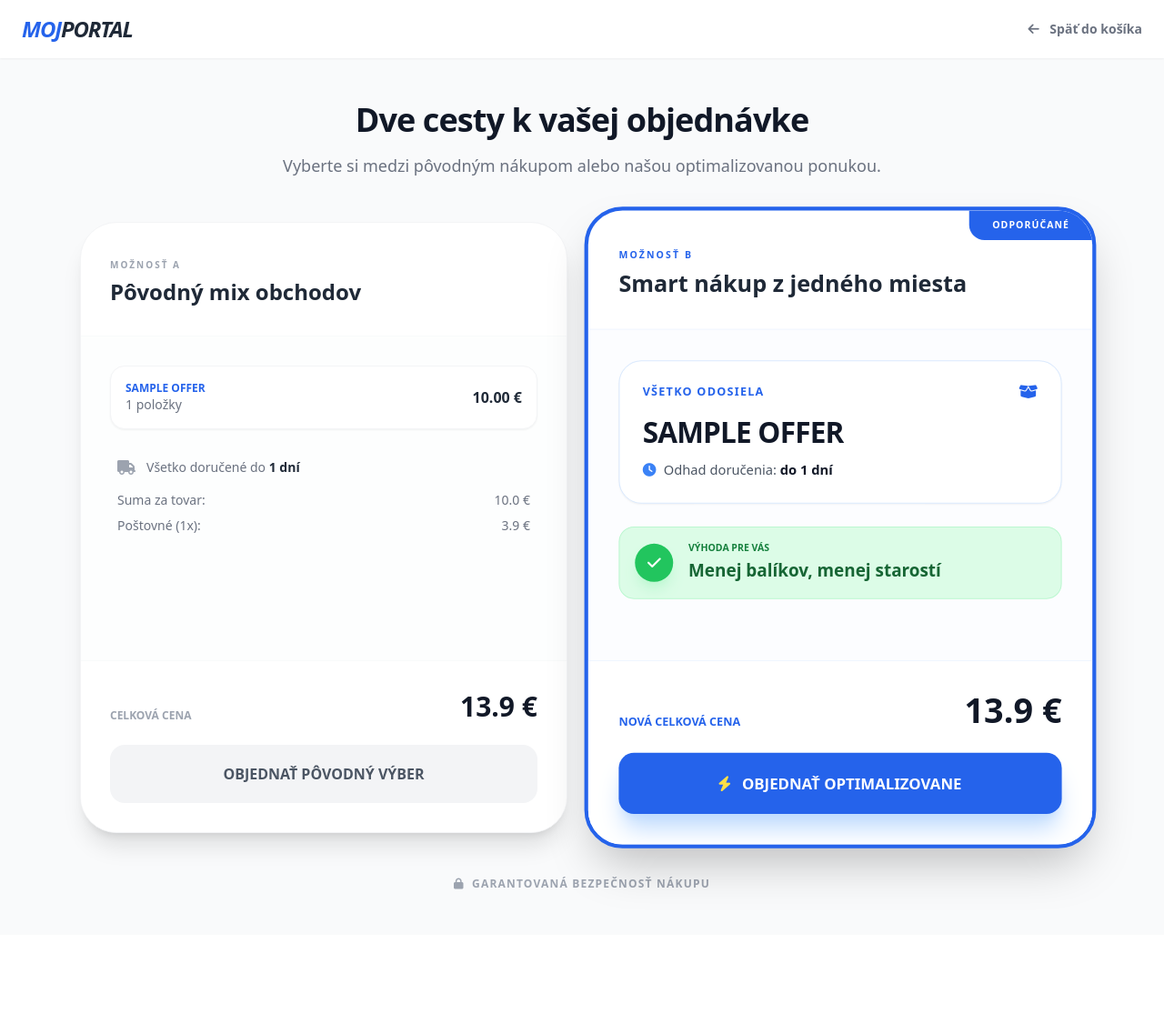
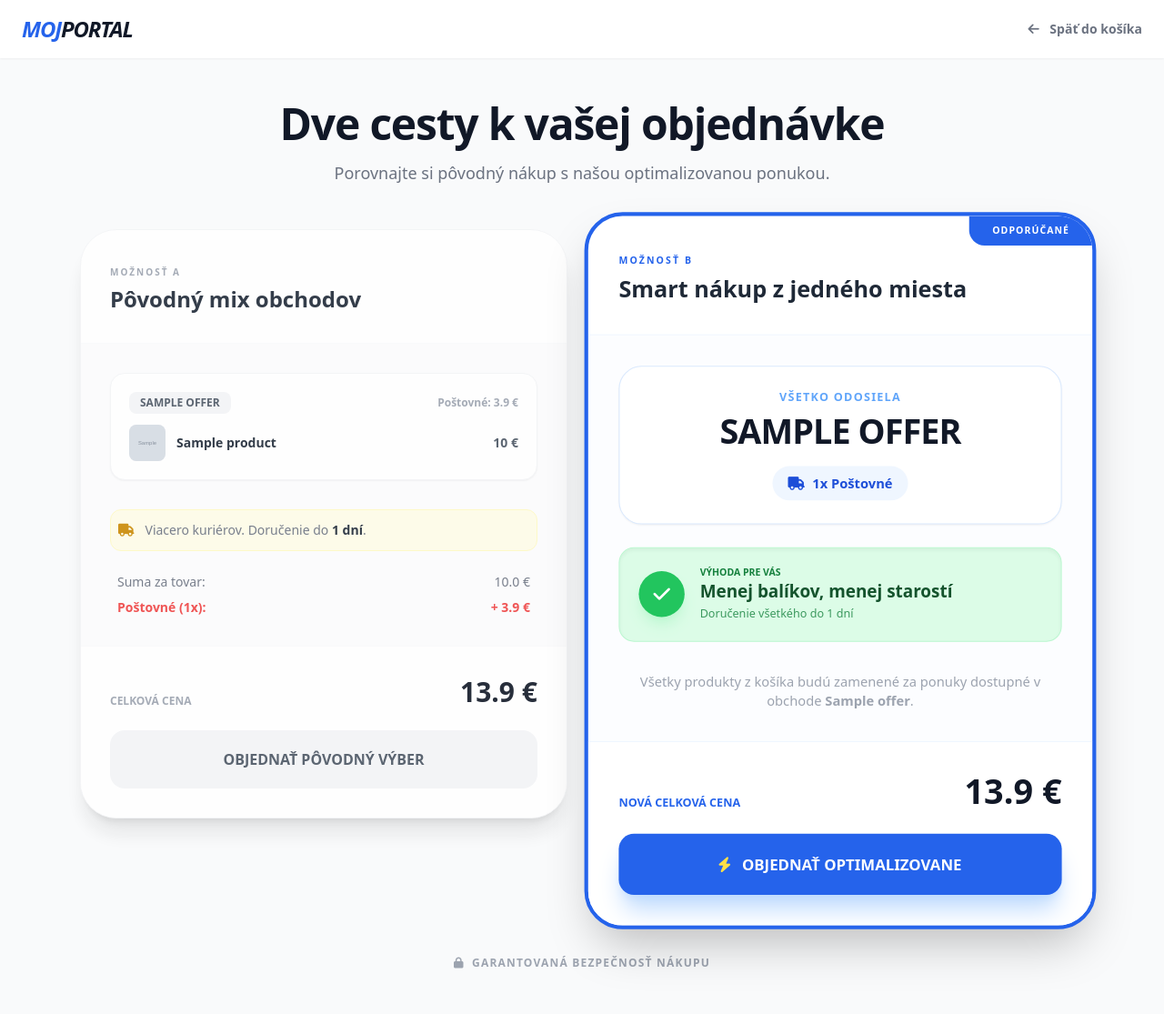
Before and after one commit to jefisprava-cyber/moj_portal, a Django app: page /optimize/ in a window 1280 px wide. Shown: the whole page at 91% size. Before the commit the page ends 978 px from the top, so only its background shows below. Run offline with Django 5.2, Linux system fonts and the light colour scheme; a user stored in the database is signed in; tables that the repository leaves empty hold one stand-in row (values such as "Sample post"); grey boxes marked "Sample" are stand-in pictures; some libraries are stand-ins or nearby versions.

Commit message:
Fix: Zobrazenie obrazkov v optimalizatore

```diff
--- a/products/templates/products/optimization_result.html
+++ b/products/templates/products/optimization_result.html
@@ -7,11 +7,11 @@
     <script src="https://cdn.tailwindcss.com"></script>
     <link rel="stylesheet" href="https://cdnjs.cloudflare.com/ajax/libs/font-awesome/6.0.0/css/all.min.css">
 </head>
-<body class="bg-gray-50 font-sans leading-normal tracking-normal">
+<body class="bg-gray-50 font-sans leading-normal tracking-normal text-gray-800">
 
     <nav class="bg-white shadow-sm sticky top-0 z-50">
         <div class="container mx-auto px-6 py-4 flex justify-between items-center">
-            <a href="/" class="text-2xl font-black text-blue-600 tracking-tighter italic">MOJ<span class="text-gray-800">PORTAL</span></a>
+            <a href="/" class="text-2xl font-black text-blue-600 tracking-tighter italic">MOJ<span class="text-gray-900">PORTAL</span></a>
             <a href="{% url 'cart_detail' %}" class="text-sm font-bold text-gray-500 hover:text-blue-600 transition">
                 <i class="fa fa-arrow-left mr-2"></i> Späť do košíka
             </a>
@@ -21,46 +21,57 @@
     <main class="container mx-auto px-6 py-12 max-w-6xl">
 
         <div class="text-center mb-12">
-            <h1 class="text-4xl font-black text-gray-900 mb-4 tracking-tight">Dve cesty k vašej objednávke</h1>
-            <p class="text-gray-500 text-lg">Vyberte si medzi pôvodným nákupom alebo našou optimalizovanou ponukou.</p>
+            <h1 class="text-3xl md:text-5xl font-black text-gray-900 mb-4 tracking-tight">Dve cesty k vašej objednávke</h1>
+            <p class="text-gray-500 text-lg">Porovnajte si pôvodný nákup s našou optimalizovanou ponukou.</p>
         </div>
 
-        <div class="grid grid-cols-1 lg:grid-cols-2 gap-8">
+        <div class="grid grid-cols-1 lg:grid-cols-2 gap-8 items-start">
 
-            <div class="bg-white rounded-[2.5rem] shadow-xl border border-gray-100 flex flex-col overflow-hidden relative">
+            <div class="bg-white rounded-[2.5rem] shadow-xl border border-gray-100 flex flex-col overflow-hidden relative opacity-90 hover:opacity-100 transition">
                 <div class="p-8 border-b border-gray-50">
                     <span class="text-[10px] font-black text-gray-400 uppercase tracking-[0.2em]">Možnosť A</span>
                     <h2 class="text-2xl font-bold text-gray-800 mt-1">Pôvodný mix obchodov</h2>
                 </div>
 
-                <div class="p-8 flex-grow bg-gray-50/30">
+                <div class="p-8 flex-grow bg-gray-50/50">
                     <ul class="space-y-4 mb-8">
                         {% for obchod, data in baliky.items %}
-                        <li class="flex justify-between items-center bg-white p-4 rounded-2xl border border-gray-100 shadow-sm">
-                            <div>
-                                <p class="text-xs font-black text-blue-600 uppercase">{{ obchod }}</p>
-                                <p class="text-sm text-gray-500">{{ data.produkty|length }} položky</p>
+                        <li class="bg-white p-5 rounded-2xl border border-gray-100 shadow-sm">
+                            <div class="flex justify-between items-center mb-3">
+                                <span class="bg-gray-100 text-gray-600 px-3 py-1 rounded-lg text-xs font-bold uppercase">{{ obchod }}</span>
+                                <span class="text-xs text-gray-400 font-bold">Poštovné: {{ data.postovne }} €</span>
                             </div>
-                            <span class="font-bold text-gray-800">{{ data.cena_tovaru|floatformat:2 }} €</span>
+
+                            <div class="space-y-3">
+                                {% for p in data.produkty %}
+                                <div class="flex items-center gap-3">
+                                    <img src="{{ p.product.image_url }}" alt="{{ p.product.name }}" class="w-10 h-10 rounded-lg object-cover bg-gray-100 mix-blend-multiply">
+                                    <div class="flex-grow">
+                                        <p class="text-sm font-bold text-gray-800 leading-tight">{{ p.product.name }}</p>
+                                    </div>
+                                    <span class="text-sm font-bold text-gray-600">{{ p.price|floatformat:0 }} €</span>
+                                </div>
+                                {% endfor %}
+                            </div>
                         </li>
                         {% endfor %}
                     </ul>
 
-                    <div class="flex items-center text-gray-500 mb-4 px-2">
-                        <i class="fa fa-truck mr-3 text-gray-400"></i>
-                        <span class="text-sm">
-                            Všetko doručené do <span class="font-bold text-gray-800">{{ max_dni_povodna }} dní</span>
+                    <div class="flex items-center text-gray-500 mb-4 px-2 text-sm bg-yellow-50 p-3 rounded-xl border border-yellow-100">
+                        <i class="fa fa-truck mr-3 text-yellow-600"></i>
+                        <span>
+                            Viacero kuriérov. Doručenie do <span class="font-bold text-gray-800">{{ max_dni_povodna }} dní</span>.
                         </span>
                     </div>
 
-                    <div class="space-y-2 text-sm text-gray-500 px-2">
+                    <div class="space-y-2 text-sm text-gray-500 px-2 mt-6">
                         <div class="flex justify-between">
                             <span>Suma za tovar:</span>
                             <span>{{ celkova_cena_tovaru }} €</span>
                         </div>
-                        <div class="flex justify-between">
+                        <div class="flex justify-between text-red-500 font-bold">
                             <span>Poštovné ({{ baliky|length }}x):</span>
-                            <span>{{ celkove_postovne }} €</span>
+                            <span>+ {{ celkove_postovne }} €</span>
                         </div>
                     </div>
                 </div>
@@ -88,35 +99,34 @@
                     </div>
 
                     <div class="p-8 flex-grow bg-blue-50/20">
-                        <div class="bg-white p-6 rounded-3xl border border-blue-100 shadow-sm mb-6">
-                            <div class="flex items-center justify-between mb-4">
-                                <span class="text-xs font-black text-blue-600 uppercase tracking-widest">Všetko odosiela</span>
-                                <i class="fa fa-box-open text-blue-600"></i>
-                            </div>
-                            <p class="text-3xl font-black text-gray-900 mb-1 uppercase tracking-tight">{{ lepsia_alternativa.obchod }}</p>
 
-                            <div class="flex items-center mt-3 text-sm">
-                                <i class="fa fa-clock text-blue-500 mr-2"></i>
-                                <span class="text-gray-600">
-                                    Odhad doručenia:
-                                    <span class="font-bold text-gray-900">do {{ lepsia_alternativa.dni_dorucenia }} dní</span>
-                                </span>
+                        <div class="bg-white p-6 rounded-3xl border border-blue-100 shadow-sm mb-6 text-center">
+                            <p class="text-xs font-black text-blue-400 uppercase tracking-widest mb-2">Všetko odosiela</p>
+                            <p class="text-4xl font-black text-gray-900 uppercase tracking-tight mb-4">{{ lepsia_alternativa.obchod }}</p>
+
+                            <div class="inline-flex items-center bg-blue-50 text-blue-700 px-4 py-2 rounded-full text-sm font-bold">
+                                <i class="fa fa-truck mr-2"></i> 1x Poštovné
                             </div>
                         </div>
 
-                        <div class="bg-green-100 p-4 rounded-2xl border border-green-200 flex items-center mb-8">
-                            <div class="w-10 h-10 bg-green-500 rounded-full flex items-center justify-center text-white mr-4 shadow-lg shadow-green-200 flex-shrink-0">
+                        <div class="bg-green-100 p-5 rounded-2xl border border-green-200 flex items-center mb-8 shadow-inner">
+                            <div class="w-12 h-12 bg-green-500 rounded-full flex items-center justify-center text-white mr-4 shadow-lg shadow-green-200 flex-shrink-0 text-xl">
                                 <i class="fa fa-check"></i>
                             </div>
                             <div>
                                 <p class="text-[10px] font-black text-green-700 uppercase leading-none mb-1">Výhoda pre vás</p>
                                 {% if lepsia_alternativa.uspora > 0 %}
-                                    <p class="text-lg font-bold text-green-800">Ušetríte {{ lepsia_alternativa.uspora }} €</p>
+                                    <p class="text-lg font-bold text-green-900 leading-tight">Ušetríte {{ lepsia_alternativa.uspora }} €</p>
                                 {% else %}
-                                    <p class="text-lg font-bold text-green-800">Menej balíkov, menej starostí</p>
+                                    <p class="text-lg font-bold text-green-900 leading-tight">Menej balíkov, menej starostí</p>
                                 {% endif %}
+                                <p class="text-xs text-green-700 mt-1 opacity-80">Doručenie všetkého do {{ lepsia_alternativa.dni_dorucenia }} dní</p>
                             </div>
                         </div>
+
+                        <p class="text-center text-sm text-gray-400 px-4">
+                            Všetky produkty z košíka budú zamenené za ponuky dostupné v obchode <strong>{{ lepsia_alternativa.obchod }}</strong>.
+                        </p>
                     </div>
 
                     <div class="p-8 bg-white border-t border-blue-50 mt-auto">
@@ -136,7 +146,7 @@
                             <i class="fa fa-search text-gray-400 text-3xl"></i>
                         </div>
                         <h2 class="text-2xl font-bold text-gray-800 mb-2">Žiadna lepšia cesta</h2>
-                        <p class="text-gray-500 mb-8">Váš aktuálny výber je už ten najlepší možný.</p>
+                        <p class="text-gray-500 mb-8">Váš aktuálny výber je už ten najlepší možný (alebo nemáme všetko v jednom obchode).</p>
                         <a href="{% url 'checkout' %}" class="w-full text-center py-4 bg-gray-900 text-white font-bold rounded-xl">
                             Pokračovať v objednávke
                         </a>
```
